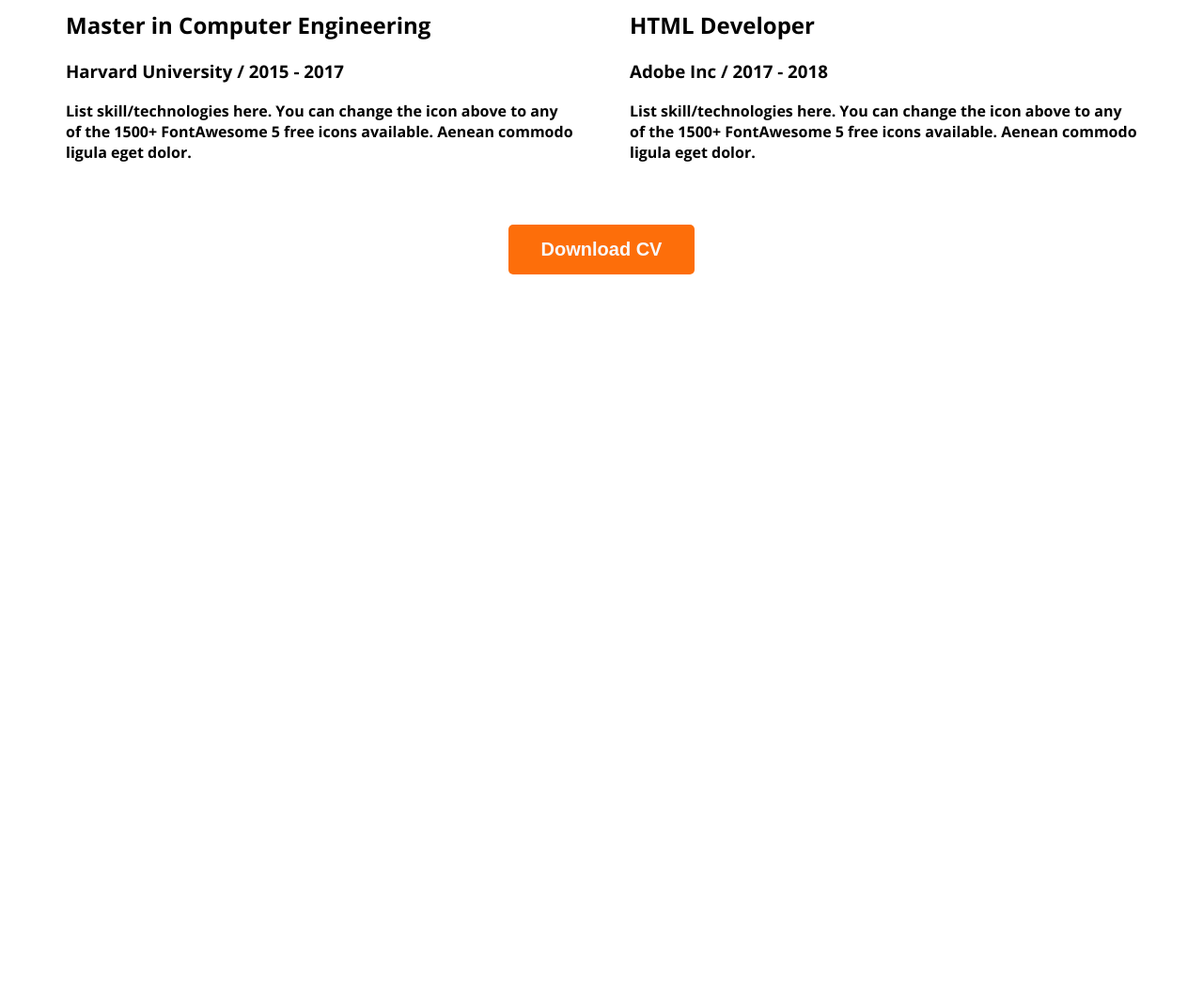
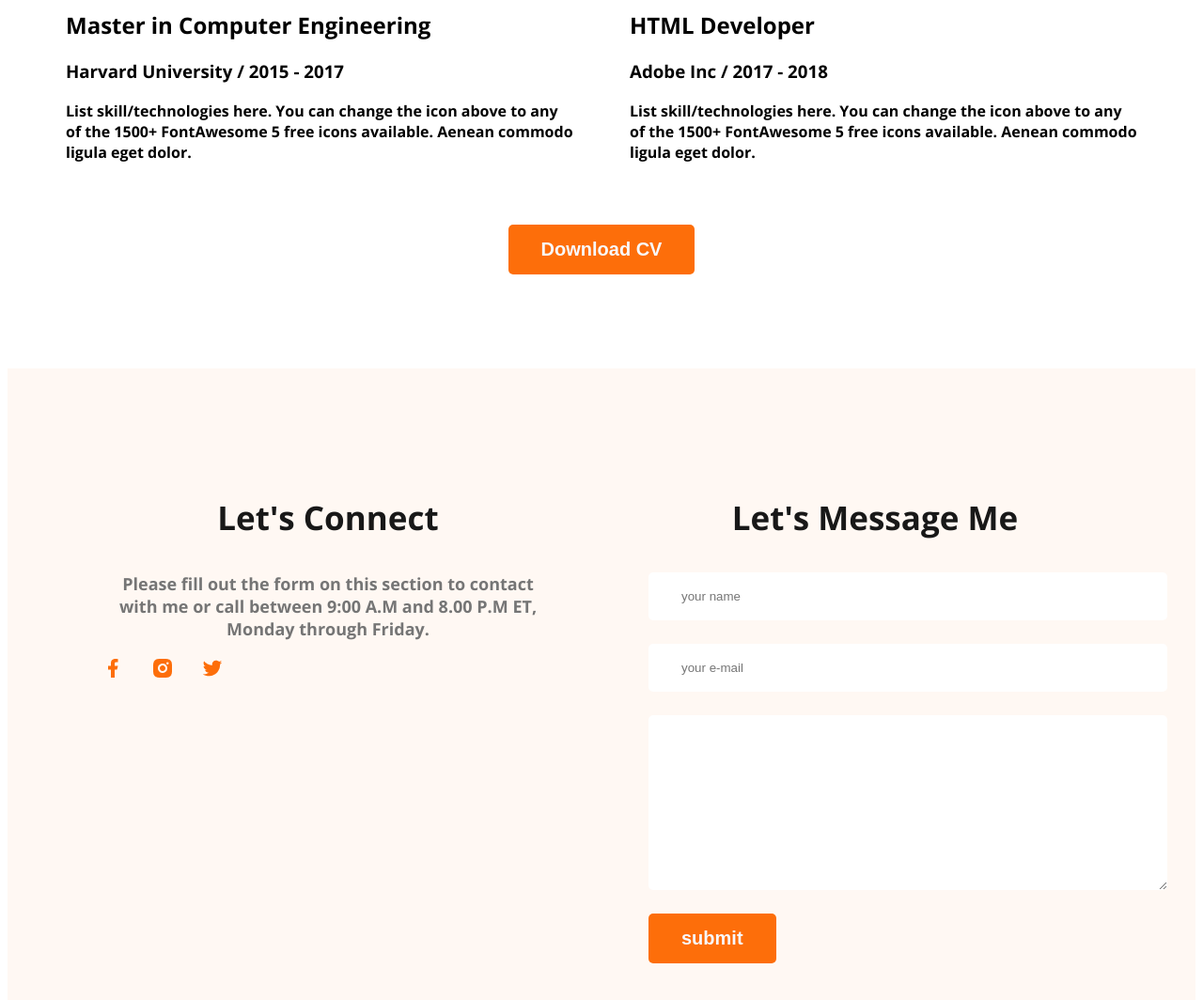
Before and after one commit to Nahin99/dev-portfolio, a plain HTML site: page index.html in a window 1280 px wide. Shown: the part 2842-3906 px from the top of the page at 94% size. Before the commit the page ends 3142 px from the top, so only its background shows below. Drawn offline with nearby package versions, Linux system fonts and the light colour scheme.

Commit message:
added footer

```diff
--- a/index.html
+++ b/index.html
@@ -146,7 +146,28 @@
 </section>
     </main>
     <footer>
+        <div class="footer-column">
+            <h3 class="section-title">Let's Connect</h3>
+            <p class="section-description">
+                Please fill out the form on this section to contact with me or call between 9:00 A.M and 8.00 P.M ET, Monday through Friday.
+            </p>
+            <div class="social-links">
+                <a href=""><img src="images/icons/facebook.png" alt=""></a>
+                <a href=""><img src="images/icons/insta.png" alt=""></a>
+                <a href=""><img src="images/icons/twitter.png" alt=""></a>
+            </div>
+        </div>
+        <div class="footer-column">
+            <h3 class="section-title">Let's Message Me</h3>
+            <form action="" class="contact">
+                <input type="text" placeholder="your name">
+                <input type="email" name="" placeholder="your e-mail" id="">
+                <textarea name="" id="" placeholder="message"  cols="30" rows="10">
 
+                </textarea>
+                <input class="btn-primary" type="submit" value="submit">
+            </form>
+        </div>
     </footer>
 </body>
 </html>
--- a/styles/portfolio.css
+++ b/styles/portfolio.css
@@ -144,3 +144,29 @@ main section{
   text-align: center;
   margin-top: 50px;
 }
+
+/* footer style */
+
+footer{
+  display: flex;
+  gap: 100px;
+  background: #fff8f3;
+  margin-top: 100px;
+  padding: 100px 100px;
+}
+.footer-column{
+  width: 50%;
+}
+.social-links a{
+  margin-right: 25px;
+}
+.contact input[type="text"], .contact input[type="email"], textarea{
+  display: block;
+  margin-bottom: 25px;
+  padding: 18px 35px;
+  color: #757575;
+  border: 0;
+  border-radius: 5px;
+  background-color: #FFF;
+  width:100%
+}
```
